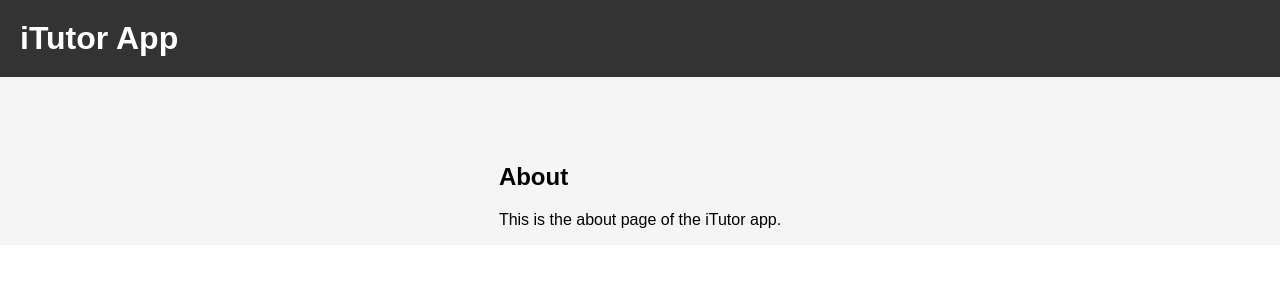
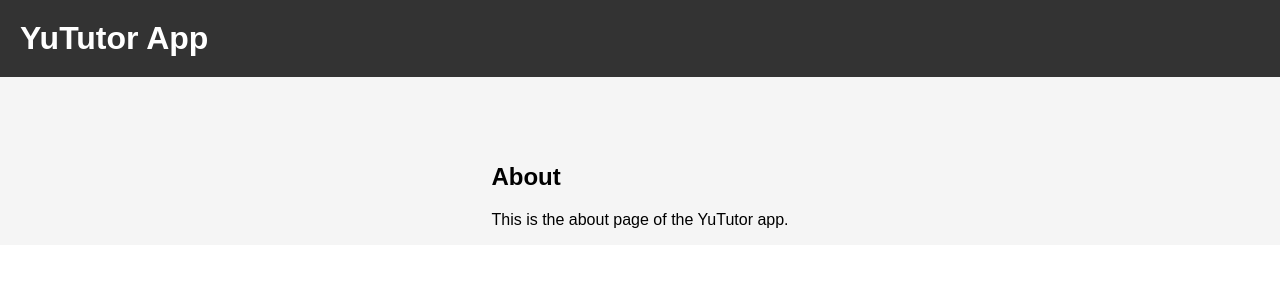
Before and after one commit to omarelfounti/YututorApp, a React (Create React App) app: page /about in a window 1280 px wide. Shown: the top 300 px of the page. Built offline with nearby package versions, Linux system fonts and the light colour scheme.

Commit message:
app name changed

```diff
--- a/public/index.html
+++ b/public/index.html
@@ -3,7 +3,7 @@
 <head>
   <meta charset="UTF-8">
   <meta name="viewport" content="width=device-width, initial-scale=1.0">
-  <title>iTutor App</title>
+  <title>YuTutor App</title>
 </head>
 <body>
   <div id="root"></div>
--- a/src/components/About.js
+++ b/src/components/About.js
@@ -4,7 +4,7 @@ const About = () => {
   return (
     <div>
       <h2>About</h2>
-      <p>This is the about page of the iTutor app.</p>
+      <p>This is the about page of the YuTutor app.</p>
     </div>
   );
 };
--- a/src/components/Content.js
+++ b/src/components/Content.js
@@ -3,7 +3,7 @@ import React from 'react';
 const Content = () => {
   return (
     <main>
-      <h2>Welcome to iTutor!</h2>
+      <h2>Welcome to YuTutor!</h2>
       <p>Get personalized online tutoring for various subjects.</p>
     </main>
   );
--- a/src/components/Header.js
+++ b/src/components/Header.js
@@ -3,7 +3,7 @@ import React from 'react';
 const Header = () => {
   return (
     <header>
-      <h1>iTutor App</h1>
+      <h1>YuTutor App</h1>
     </header>
   );
 };
--- a/src/components/Home.js
+++ b/src/components/Home.js
@@ -3,7 +3,7 @@ import React from 'react';
 const Home = () => {
   return (
     <div>
-      <h2>Welcome to iTutor!</h2>
+      <h2>Welcome to YuTutor!</h2>
       <p>Get personalized online tutoring for various subjects.</p>
     </div>
   );
```
Also changed, not shown: public/logo192.png (deleted), public/logo512.png (deleted).
